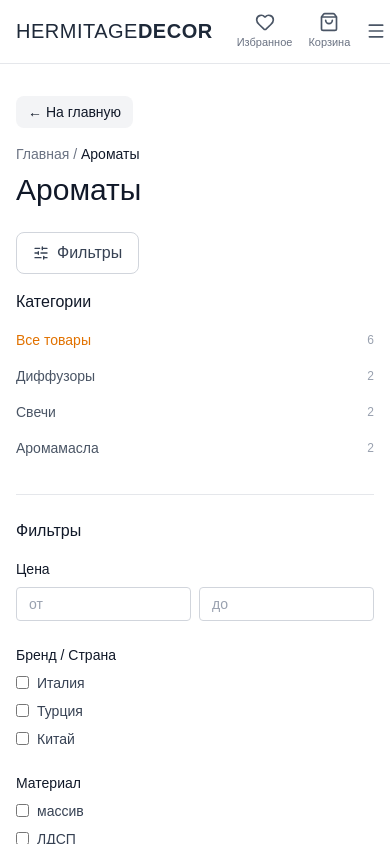
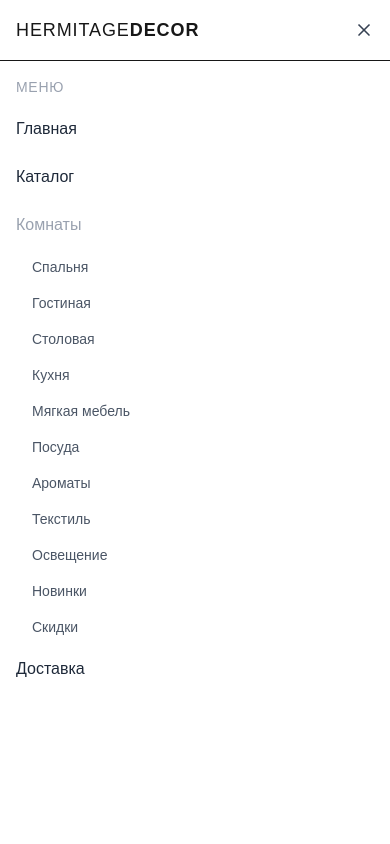
Before and after one commit to Rustam150/-hermitage-decor, a Next.js app: page /catalog/aromaty in a window 390 px wide. Both pictures are taken after a click on the button 376 px from the left and 31 px from the top of the page. Shown: the top 844 px of the page. Built offline with nearby package versions, Linux system fonts and the light colour scheme.

Commit message:
Add mobile menu, fix header for mobile

```diff
--- a/components/Header.tsx
+++ b/components/Header.tsx
@@ -1,10 +1,11 @@
 "use client";
 
 import Link from "next/link";
-import { Search, User, Heart, ShoppingBag, Menu } from "lucide-react";
+import { Search, User, Heart, ShoppingBag } from "lucide-react";
 import { useCart } from "@/context/CartContext";
 import { useFavorites } from "@/context/FavoritesContext";
 import { useAuth } from "@/context/AuthContext";
+import MobileMenu from "@/components/MobileMenu";
 
 export default function Header() {
   const { totalItems } = useCart();
@@ -61,13 +62,14 @@ export default function Header() {
                 </span>
               )}
             </Link>
-            <button className="md:hidden">
-              <Menu className="w-5 h-5 text-gray-600" />
-            </button>
+            {/* Бургер-меню для мобилки */}
+            <div className="md:hidden">
+              <MobileMenu />
+            </div>
           </div>
         </div>
 
-        {/* Навигация с выпадающим меню "Комнаты" */}
+        {/* Навигация с выпадающим меню "Комнаты" (только для десктопа) */}
         <nav className="hidden md:flex gap-8 py-2 text-sm font-medium text-gray-700 border-t border-gray-100">
           <a href="#" className="hover:text-amber-600 transition">Каталог</a>
 
--- /dev/null
+++ b/components/MobileMenu.tsx
@@ -0,0 +1,61 @@
+"use client";
+
+import { useState } from "react";
+import Link from "next/link";
+import { Menu, X } from "lucide-react";
+
+export default function MobileMenu() {
+  const [isOpen, setIsOpen] = useState(false);
+
+  const toggleMenu = () => setIsOpen(!isOpen);
+  const closeMenu = () => setIsOpen(false);
+
+  return (
+    <>
+      {/* Кнопка бургера */}
+      <button onClick={toggleMenu} className="p-1">
+        <Menu className="w-5 h-5 text-gray-700" />
+      </button>
+
+      {/* Выезжающее меню */}
+      {isOpen && (
+        <div className="fixed inset-0 z-50 bg-white overflow-y-auto">
+          <div className="flex justify-between items-center p-4 border-b">
+            <span className="text-lg font-light tracking-wider">
+              HERMITAGE<span className="font-bold">DECOR</span>
+            </span>
+            <button onClick={closeMenu}>
+              <X className="w-5 h-5 text-gray-700" />
+            </button>
+          </div>
+
+          <div className="p-4 space-y-6">
+            {/* Основные ссылки */}
+            <div className="space-y-3">
+              <h3 className="text-sm font-medium text-gray-400 uppercase tracking-wider">Меню</h3>
+              <div className="space-y-2">
+                <Link href="/" onClick={closeMenu} className="block py-2 text-gray-800 hover:text-amber-600">Главная</Link>
+                <Link href="/catalog/spalnya" onClick={closeMenu} className="block py-2 text-gray-800 hover:text-amber-600">Каталог</Link>
+                <div className="py-2 text-gray-400 font-medium">Комнаты</div>
+                <div className="pl-4 space-y-2">
+                  <Link href="/catalog/spalnya" onClick={closeMenu} className="block py-1 text-sm text-gray-600 hover:text-amber-600">Спальня</Link>
+                  <Link href="/catalog/gostinaya" onClick={closeMenu} className="block py-1 text-sm text-gray-600 hover:text-amber-600">Гостиная</Link>
+                  <Link href="/catalog/stolovaya" onClick={closeMenu} className="block py-1 text-sm text-gray-600 hover:text-amber-600">Столовая</Link>
+                  <Link href="/catalog/kuhnya" onClick={closeMenu} className="block py-1 text-sm text-gray-600 hover:text-amber-600">Кухня</Link>
+                  <Link href="/catalog/myagkaya" onClick={closeMenu} className="block py-1 text-sm text-gray-600 hover:text-amber-600">Мягкая мебель</Link>
+                  <Link href="/catalog/posuda" onClick={closeMenu} className="block py-1 text-sm text-gray-600 hover:text-amber-600">Посуда</Link>
+                  <Link href="/catalog/aromaty" onClick={closeMenu} className="block py-1 text-sm text-gray-600 hover:text-amber-600">Ароматы</Link>
+                  <Link href="/catalog/tekstil" onClick={closeMenu} className="block py-1 text-sm text-gray-600 hover:text-amber-600">Текстиль</Link>
+                  <Link href="/catalog/lighting" onClick={closeMenu} className="block py-1 text-sm text-gray-600 hover:text-amber-600">Освещение</Link>
+                  <Link href="/catalog/novinki" onClick={closeMenu} className="block py-1 text-sm text-gray-600 hover:text-amber-600">Новинки</Link>
+                  <Link href="/catalog/skidki" onClick={closeMenu} className="block py-1 text-sm text-gray-600 hover:text-amber-600">Скидки</Link>
+                </div>
+                <Link href="/delivery" onClick={closeMenu} className="block py-2 text-gray-800 hover:text-amber-600">Доставка</Link>
+              </div>
+            </div>
+          </div>
+        </div>
+      )}
+    </>
+  );
+}
```
